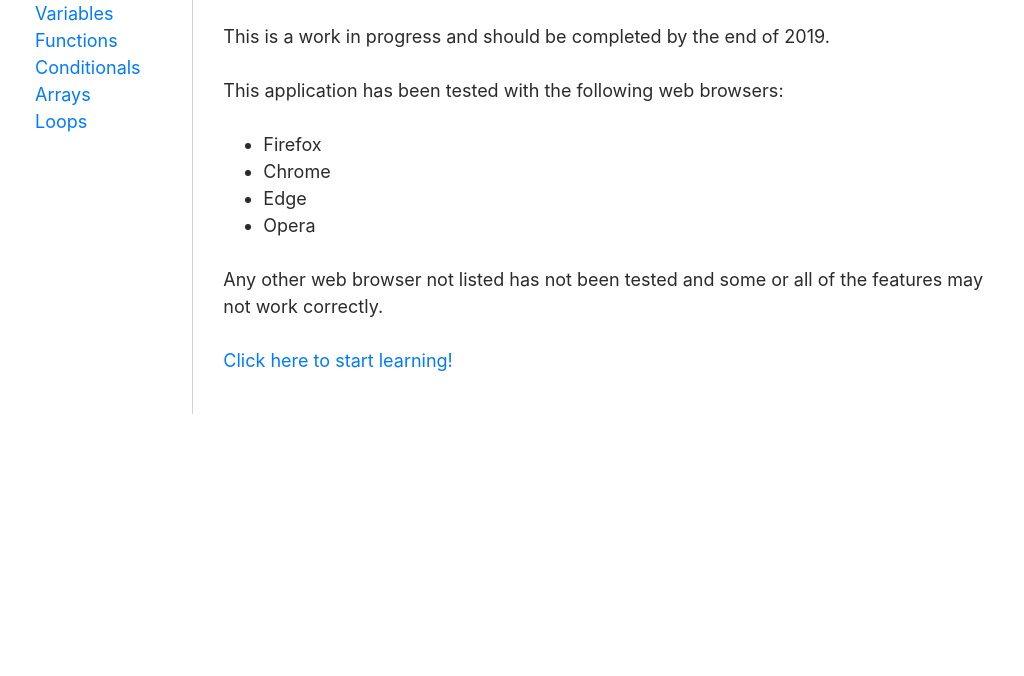
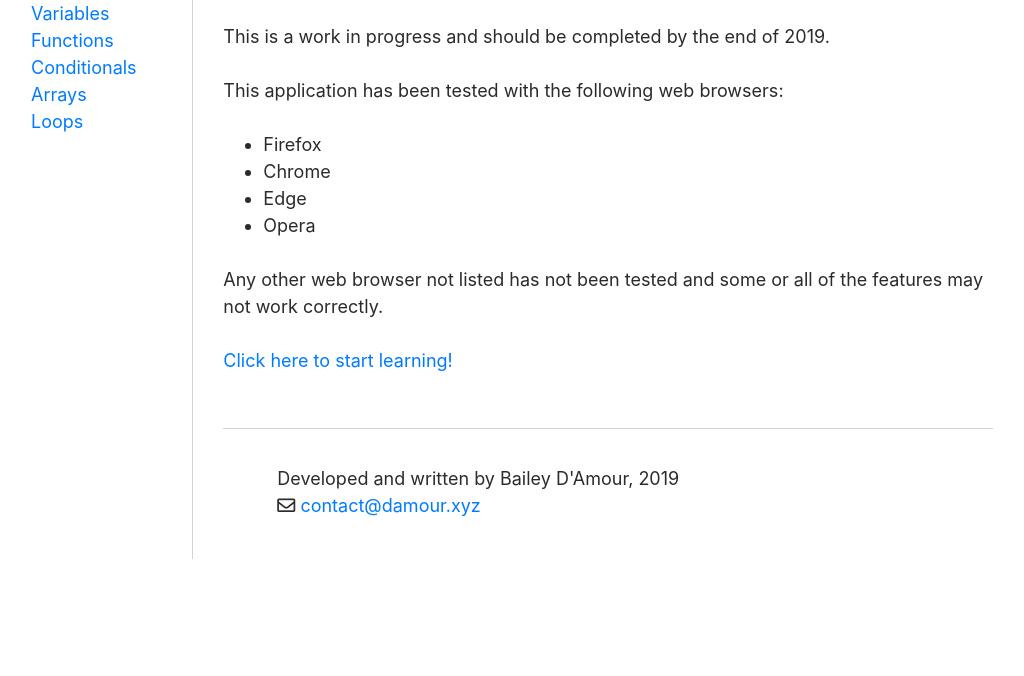
Before and after one commit to DamourYouKnow/learn-javascript, a website with bundled scripts: page public/index.html in a window 1280 px wide. Shown: the part 124-800 px from the top of the page, without its empty margins (20-1044 px from the left). Built offline with nearby package versions, Linux system fonts and the light colour scheme.

Commit message:
Add contact footer

```diff
--- a/public/index.html
+++ b/public/index.html
@@ -90,6 +90,15 @@
             <!-- Content loaded here during runtime. -->
           </div>
           </main>
+          <div class="footer">
+            Developed and written by Bailey D'Amour, 2019
+            <ul class="no-style">
+              <li>
+                <i class="far fa-envelope"></i>
+                <a href="mailto:contact@damour.xyz">contact@damour.xyz</a>
+              </li>
+            <ul>
+          </div>
         </div>
       </div>
     </div>
--- a/public/style.css
+++ b/public/style.css
@@ -39,8 +39,9 @@ pre {
     display: none;
 }
 
-.no-style {
+ul.no-style {
     list-style: none;
+    padding: 0;
 }
 
 .sidebar {
@@ -50,6 +51,7 @@ pre {
 
 .sidebar ul {
     margin: 0;
+    padding-left: 2em;
 }
 
 #home-link {
@@ -232,3 +234,12 @@ pre {
 .nav-btn-right {
     float: right;
 }
+
+.footer {
+    padding-top: 2em;
+    padding-left: 3em;
+    padding-right: 3em;
+    margin-top: 3em;
+    display: block;
+    border-top: 1px solid #d3d3d3;
+}
```
